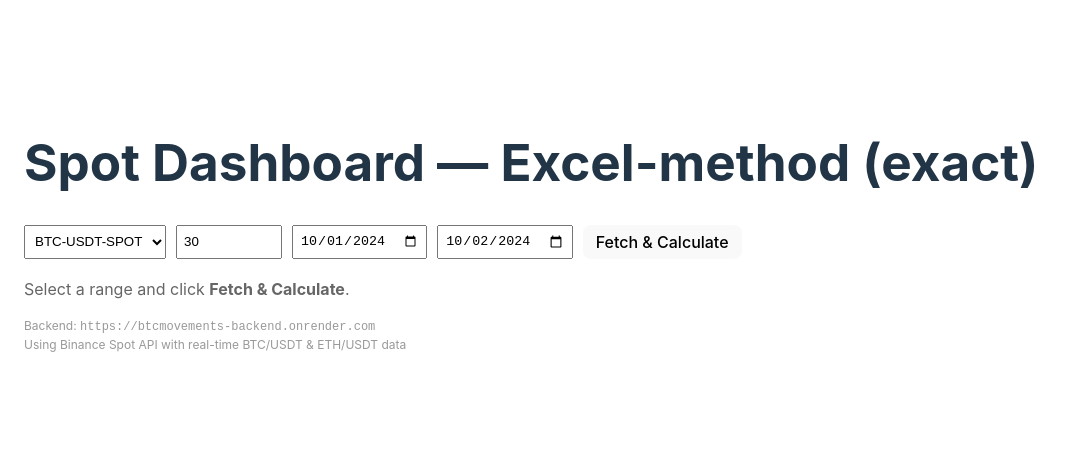
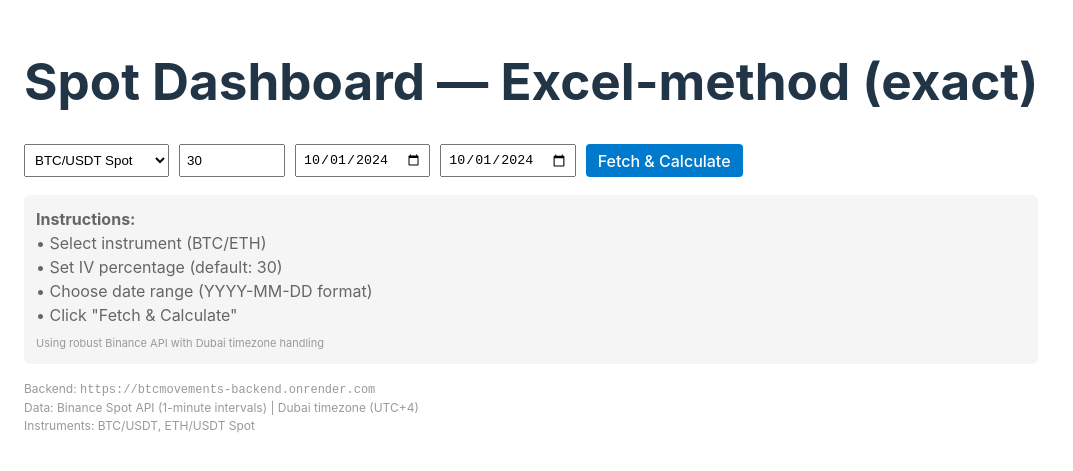
Before and after one commit to sohammwork-gif/btcmovements-frontend, a React (Vite) app: page / in a window 1280 px wide. Shown: the part 173-644 px from the top of the page, without its empty margins (0-1073 px from the left). Built offline with nearby package versions, Linux system fonts and the light colour scheme.

Commit message:
Update App.jsx

```diff
--- a/src/App.jsx
+++ b/src/App.jsx
@@ -2,10 +2,10 @@ import React, { useState } from "react";
 import axios from "axios";
 
 export default function App() {
-  const [instrument, setInstrument] = useState("BTC-USDT-SPOT");
+  const [instrument, setInstrument] = useState("BTC");
   const [iv, setIv] = useState(30);
   const [startDate, setStartDate] = useState("2024-10-01");
-  const [endDate, setEndDate] = useState("2024-10-02");
+  const [endDate, setEndDate] = useState("2024-10-01");
   const [loading, setLoading] = useState(false);
   const [summary, setSummary] = useState(null);
   const [error, setError] = useState("");
@@ -18,9 +18,8 @@ export default function App() {
     setSummary(null);
 
     try {
-      const start = new Date(`${startDate}T00:00:00Z`).getTime();
-      const end = new Date(`${endDate}T23:59:59Z`).getTime();
-      const url = `${API_BASE}/candles?instrument_name=${encodeURIComponent(instrument)}&start_ts=${start}&end_ts=${end}&resolution=60`;
+      // Updated URL parameters for the robust Binance backend
+      const url = `${API_BASE}/candles?instrument_name=${encodeURIComponent(instrument)}&start_date=${startDate}&end_date=${endDate}&resolution=1m&market=spot`;
 
       console.log('Fetching data from:', url);
 
@@ -32,13 +31,14 @@ export default function App() {
 
       const candles = res.data;
       if (candles.length === 0) {
-        setError("No data returned for selected range.");
+        setError("No data returned for selected date range.");
         setLoading(false);
         return;
       }
 
       console.log('Processing', candles.length, 'candles');
 
+      // Format data for movement calculations
       const formattedCandles = {
         t: candles.map(c => c.timestamp),
         o: candles.map(c => c.open),
@@ -48,12 +48,23 @@ export default function App() {
       };
 
       const movements = computeMovementsFromCandles_ExcelStyle(formattedCandles, iv);
-      const s = { instrument, iv, startDate, endDate, candles: formattedCandles, movements };
+      const s = {
+        instrument,
+        iv,
+        startDate,
+        endDate,
+        candles: formattedCandles,
+        movements,
+        rawCandles: candles // Keep original candles for reference
+      };
       setSummary(s);
 
     } catch (err) {
       console.error("Fetch error:", err);
-      const msg = err?.response?.data?.error || err?.response?.data?.details || err?.message || String(err);
+      const msg = err?.response?.data?.error ||
+                  err?.response?.data?.details ||
+                  err?.message ||
+                  String(err);
       setError(msg);
     } finally {
       setLoading(false);
@@ -96,11 +107,13 @@ export default function App() {
         events.push({
           idx: i,
           timestamp: times[i],
+          timestamp_iso: new Date(times[i]).toISOString(),
           type: "FM",
           priceObserved: h,
           thresholdLevel: FM_thresh,
           prevNeutral: currentFM,
-          newNeutral: newFM
+          newNeutral: newFM,
+          diffFromPrev: h - currentFM
         });
       } else if (l - currentFM <= -FM_thresh) {
         newFM = l;
@@ -108,11 +121,13 @@ export default function App() {
         events.push({
           idx: i,
           timestamp: times[i],
+          timestamp_iso: new Date(times[i]).toISOString(),
           type: "FM",
           priceObserved: l,
           thresholdLevel: FM_thresh,
           prevNeutral: currentFM,
-          newNeutral: newFM
+          newNeutral: newFM,
+          diffFromPrev: l - currentFM
         });
       }
       currentFM = newFM;
@@ -125,11 +140,13 @@ export default function App() {
         events.push({
           idx: i,
           timestamp: times[i],
+          timestamp_iso: new Date(times[i]).toISOString(),
           type: "LM",
           priceObserved: h,
           thresholdLevel: LM_thresh,
           prevNeutral: currentLM,
-          newNeutral: newLM
+          newNeutral: newLM,
+          diffFromPrev: h - currentLM
         });
       } else if (l - currentLM <= -LM_thresh) {
         newLM = l;
@@ -137,11 +154,13 @@ export default function App() {
         events.push({
           idx: i,
           timestamp: times[i],
+          timestamp_iso: new Date(times[i]).toISOString(),
           type: "LM",
           priceObserved: l,
           thresholdLevel: LM_thresh,
           prevNeutral: currentLM,
-          newNeutral: newLM
+          newNeutral: newLM,
+          diffFromPrev: l - currentLM
         });
       }
       currentLM = newLM;
@@ -154,11 +173,13 @@ export default function App() {
         events.push({
           idx: i,
           timestamp: times[i],
+          timestamp_iso: new Date(times[i]).toISOString(),
           type: "SM",
           priceObserved: h,
           thresholdLevel: SM_thresh,
           prevNeutral: currentSM,
-          newNeutral: newSM
+          newNeutral: newSM,
+          diffFromPrev: h - currentSM
         });
       } else if (l - currentSM <= -SM_thresh) {
         newSM = l;
@@ -166,11 +187,13 @@ export default function App() {
         events.push({
           idx: i,
           timestamp: times[i],
+          timestamp_iso: new Date(times[i]).toISOString(),
           type: "SM",
           priceObserved: l,
           thresholdLevel: SM_thresh,
           prevNeutral: currentSM,
-          newNeutral: newSM
+          newNeutral: newSM,
+          diffFromPrev: l - currentSM
         });
       }
       currentSM = newSM;
@@ -191,16 +214,38 @@ export default function App() {
 
       <div style={{ display: "flex", gap: 10, flexWrap: "wrap", marginBottom: 12 }}>
         <select value={instrument} onChange={(e) => setInstrument(e.target.value)} style={{ padding: 6 }}>
-          <option value="BTC-USDT-SPOT">BTC-USDT-SPOT</option>
-          <option value="ETH-USDT-SPOT">ETH-USDT-SPOT</option>
+          <option value="BTC">BTC/USDT Spot</option>
+          <option value="ETH">ETH/USDT Spot</option>
+          <option value="BTCUSDT">BTCUSDT (Direct)</option>
+          <option value="ETHUSDT">ETHUSDT (Direct)</option>
         </select>
 
-        <input type="number" value={iv} onChange={(e) => setIv(e.target.value)} placeholder="IV %" style={{ width: 90, padding: 6 }} />
+        <input
+          type="number"
+          value={iv}
+          onChange={(e) => setIv(e.target.value)}
+          placeholder="IV %"
+          style={{ width: 90, padding: 6 }}
+        />
 
-        <input type="date" value={startDate} onChange={(e) => setStartDate(e.target.value)} style={{ padding: 6 }} />
-        <input type="date" value={endDate} onChange={(e) => setEndDate(e.target.value)} style={{ padding: 6 }} />
+        <input
+          type="date"
+          value={startDate}
+          onChange={(e) => setStartDate(e.target.value)}
+          style={{ padding: 6 }}
+        />
+        <input
+          type="date"
+          value={endDate}
+          onChange={(e) => setEndDate(e.target.value)}
+          style={{ padding: 6 }}
+        />
 
-        <button onClick={fetchAndCompute} disabled={loading} style={{ padding: "6px 12px" }}>
+        <button
+          onClick={fetchAndCompute}
+          disabled={loading}
+          style={{ padding: "6px 12px", background: loading ? "#ccc" : "#007acc", color: "white", border: "none", borderRadius: 4 }}
+        >
           {loading ? "Loading..." : "Fetch & Calculate"}
         </button>
       </div>
@@ -223,12 +268,18 @@ export default function App() {
             <div><b>SM</b>: th={Number(summary.movements.thresholds.SM).toLocaleString(undefined, { maximumFractionDigits: 2 })} | Hits: {summary.movements.totals.SM}</div>
           </div>
 
+          <div style={{ marginBottom: 10 }}>
+            <strong>Data Info:</strong> {summary.rawCandles?.length || summary.candles.t.length} candles |
+            Date: {summary.startDate} to {summary.endDate} |
+            Instrument: {summary.instrument}
+          </div>
+
           <h3>Movement Events (first 100)</h3>
           <div style={{ maxHeight: 400, overflowY: "auto", background: "#fff", padding: 10, borderRadius: 6 }}>
             {summary.movements.events.length === 0 && <div>No events found.</div>}
             {summary.movements.events.slice(0, 100).map((e, i) => (
               <div key={i} style={{ padding: 8, borderBottom: "1px solid #eee", fontSize: '12px' }}>
-                [{new Date(e.timestamp).toISOString().split('T')[1]}] <b>{e.type}</b> |
+                [{e.timestamp_iso.split('T')[1].split('.')[0]}] <b>{e.type}</b> |
                 Price: {Number(e.priceObserved).toLocaleString(undefined, { maximumFractionDigits: 2 })} |
                 Th: {Number(e.thresholdLevel).toLocaleString(undefined, { maximumFractionDigits: 2 })} |
                 Prev: {Number(e.prevNeutral).toLocaleString(undefined, { maximumFractionDigits: 2 })} →
@@ -239,11 +290,23 @@ export default function App() {
         </div>
       )}
 
-      {!summary && !error && <div style={{ marginTop: 18, color: "#666" }}>Select a range and click <b>Fetch & Calculate</b>.</div>}
+      {!summary && !error && (
+        <div style={{ marginTop: 18, color: "#666", background: "#f5f5f5", padding: 12, borderRadius: 6 }}>
+          <div><b>Instructions:</b></div>
+          <div>• Select instrument (BTC/ETH)</div>
+          <div>• Set IV percentage (default: 30)</div>
+          <div>• Choose date range (YYYY-MM-DD format)</div>
+          <div>• Click "Fetch & Calculate"</div>
+          <div style={{ marginTop: 8, fontSize: 11, color: "#999" }}>
+            Using robust Binance API with Dubai timezone handling
+          </div>
+        </div>
+      )}
 
       <div style={{ marginTop: 16, fontSize: 12, color: "#999" }}>
         <div>Backend: <code>https://btcmovements-backend.onrender.com</code></div>
-        <div>Using Binance Spot API with real-time BTC/USDT & ETH/USDT data</div>
+        <div>Data: Binance Spot API (1-minute intervals) | Dubai timezone (UTC+4)</div>
+        <div>Instruments: BTC/USDT, ETH/USDT Spot</div>
       </div>
     </div>
   );
```
